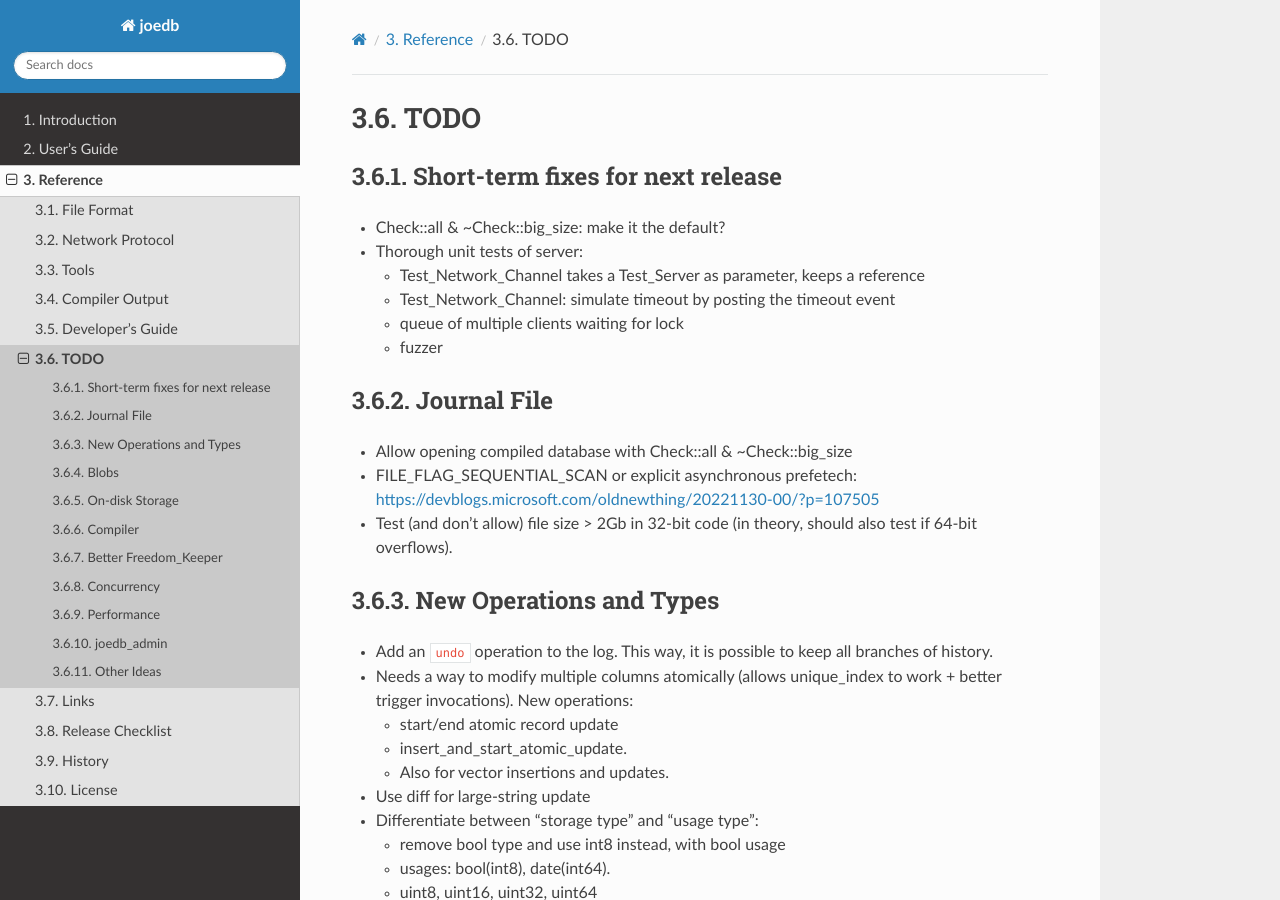
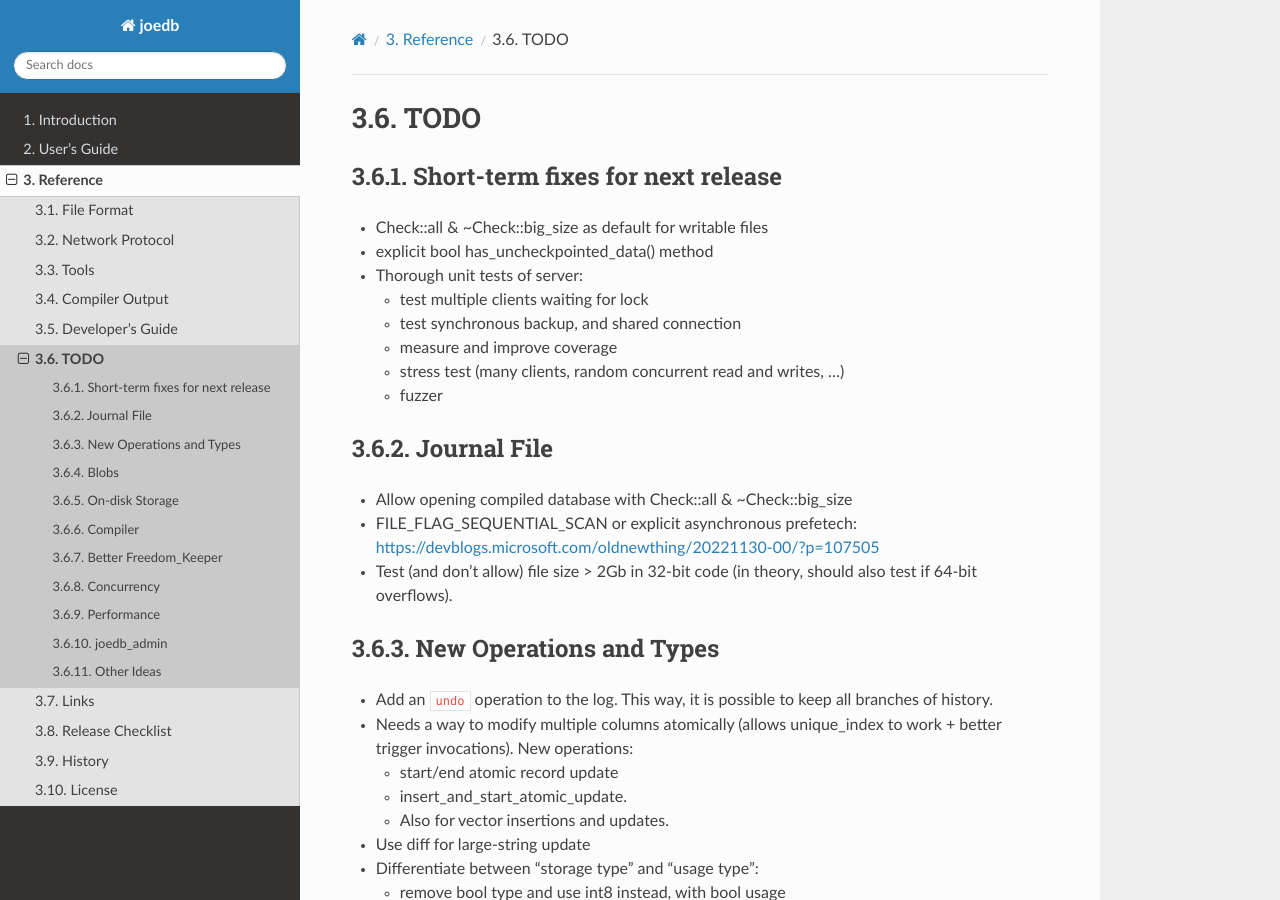
Before and after one commit to Remi-Coulom/joedb, a Sphinx documentation site: the page built from doc/source/todo.rst, in a window 1280 px wide and 900 px high. Built offline with Sphinx 7.4.7 and the Read the Docs theme 2.0.0, drawn with Linux system fonts in a browser that asks for light colours; formulas are drawn with MathJax 3.

```diff
--- a/doc/source/todo.rst
+++ b/doc/source/todo.rst
@@ -4,12 +4,14 @@
 Short-term fixes for next release
 ---------------------------------
 
-- Check::all & ~Check::big_size: make it the default?
+- Check::all & ~Check::big_size as default for writable files
+- explicit bool has_uncheckpointed_data() method
 - Thorough unit tests of server:
 
-  - Test_Network_Channel takes a Test_Server as parameter, keeps a reference
-  - Test_Network_Channel: simulate timeout by posting the timeout event
-  - queue of multiple clients waiting for lock
+  - test multiple clients waiting for lock
+  - test synchronous backup, and shared connection
+  - measure and improve coverage
+  - stress test (many clients, random concurrent read and writes, ...)
   - fuzzer
 
 Journal File
```
Also changed, not shown: 2 other files.
